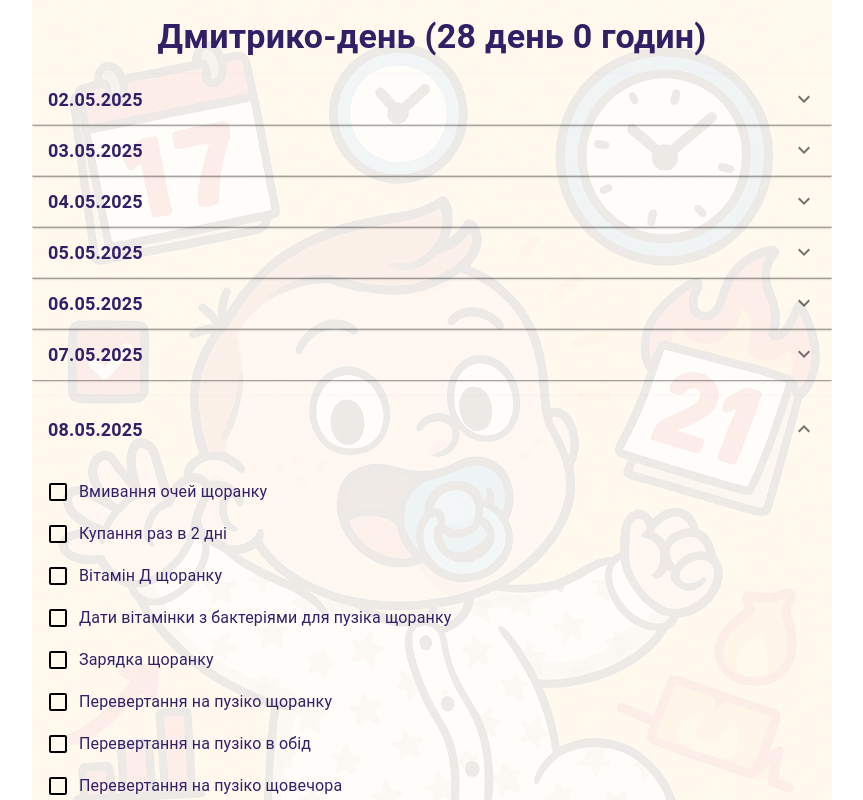
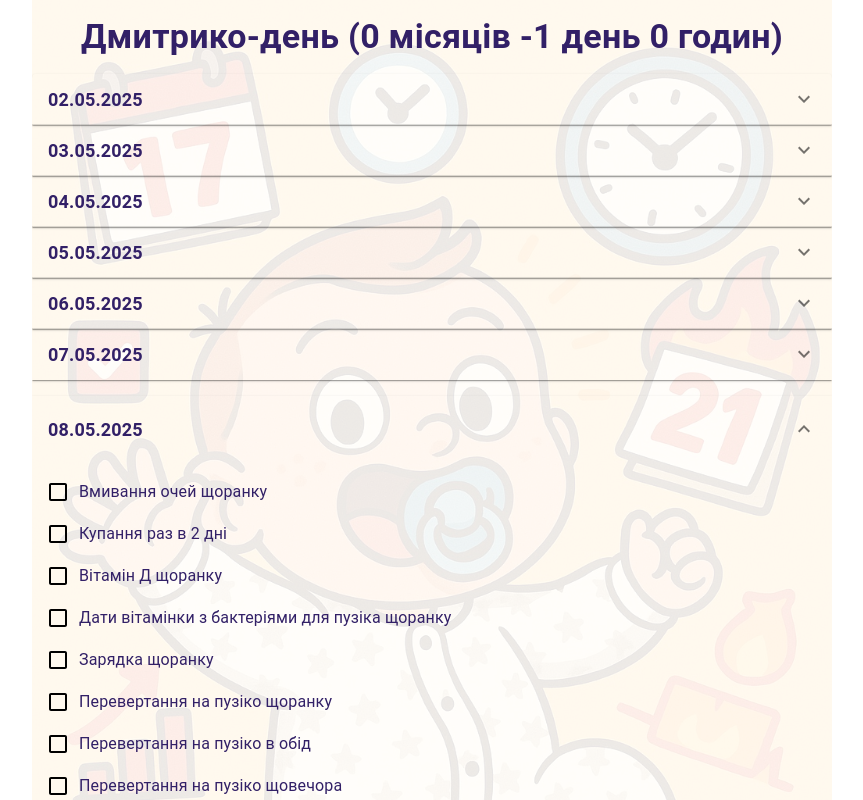
Before and after one commit to Oleksandr58/happy-child, a React (Vite) app: page / in a window 1280 px wide. Shown: the whole page, without its empty margins (208-1071 px from the left). Built offline with nearby package versions, Linux system fonts and the light colour scheme.

Commit message:
Add days and hours of birth count

```diff
--- a/src/layout/App.tsx
+++ b/src/layout/App.tsx
@@ -19,8 +19,12 @@ export default function AccordionUsage() {
   const [checkboxMap, setCheckboxMap] = useState<Record<string, boolean>>({});
   const [actionsDates, setActionsDates] = useState<actionsArrItem[]>();
 
+  const monthCount = dayjs().diff(
+    dayjs("10.04.2025 12-35", "DD.MM.YYYY HH-mm"),
+    "month"
+  );
   const dayCount = dayjs().diff(
-    dayjs("10.04.2025 12-35", "DD.MM.YYYY HH-mm"),
+    dayjs(`'10${dayjs().format(".MM.YYYY")} 12-35`, "DD.MM.YYYY HH-mm"),
     "days"
   );
   const hoursCount = dayjs().diff(
@@ -83,7 +87,8 @@ export default function AccordionUsage() {
             margin="16px"
             textAlign="center"
           >
-            Дмитрико-день ({`${dayCount} день ${hoursCount} годин`})
+            Дмитрико-день (
+            {`${monthCount} місяців ${dayCount} день ${hoursCount} годин`})
           </Typography>
 
           {actionsDates?.map((actionsDate) => (
```
